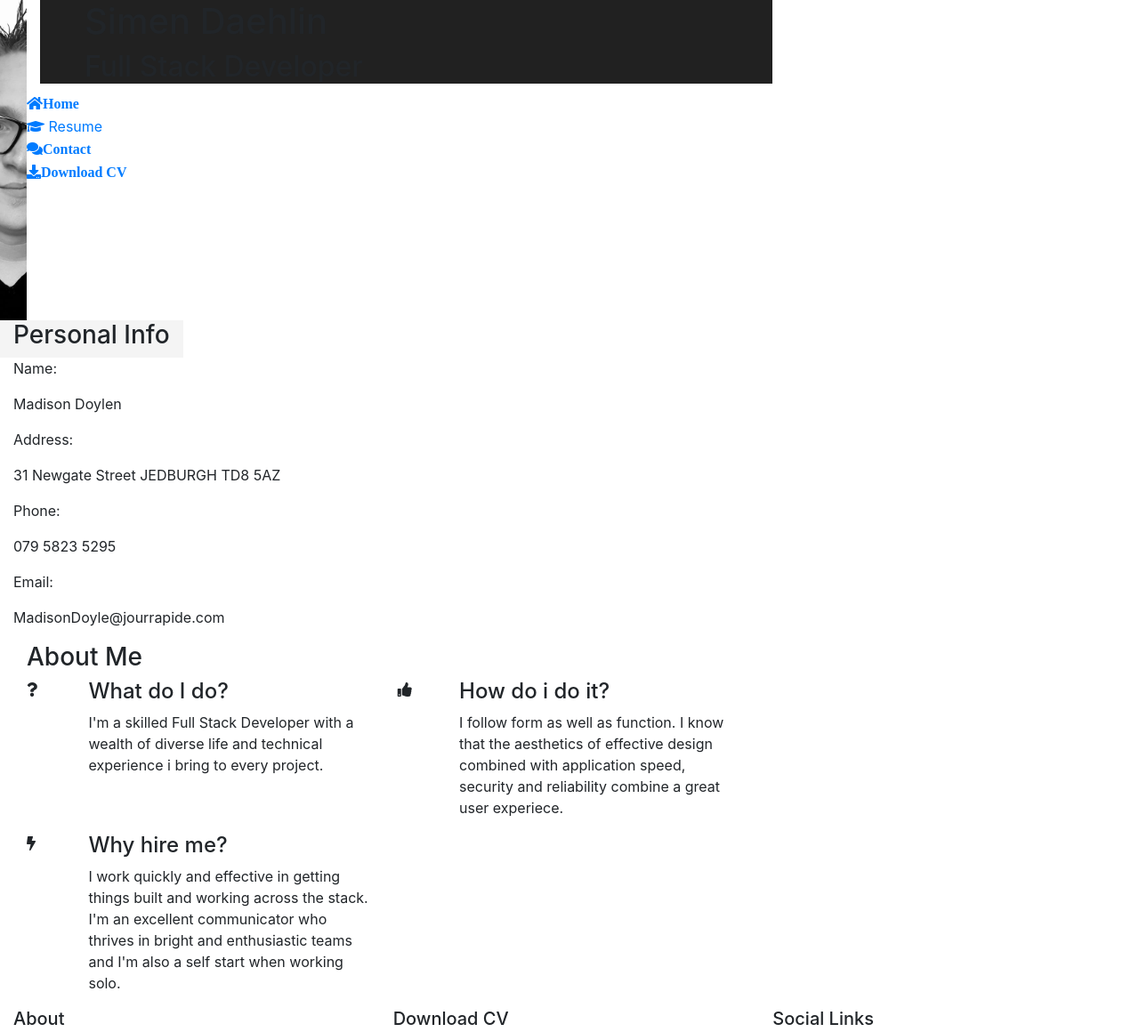
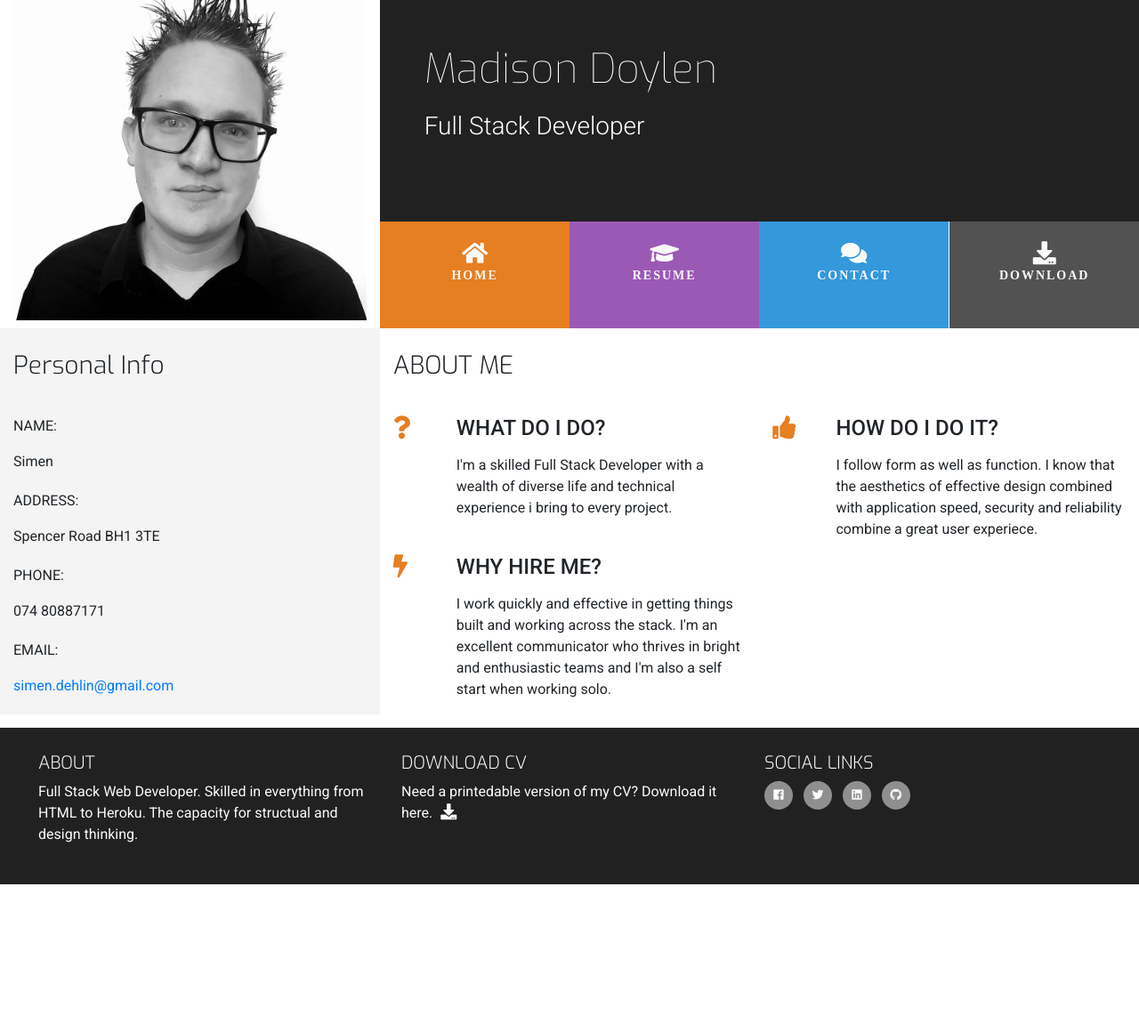
Before and after one commit to Eventyret/resume-html-bs4, a plain HTML site: page index.html in a window 1280 px wide. Shown: the top 1160 px of the page at 89% size. After the commit the page ends 994 px from the top, so only its background shows below. Drawn offline with nearby package versions, Linux system fonts and the light colour scheme.

Commit message:
Updated to fit for bootstrap 4

```diff
--- a/index.html
+++ b/index.html
@@ -12,51 +12,55 @@
 	<title>Resume HTML</title>
 </head>
 
-<body>
-
 <header class="container-fluid">
 	<div class="row">
-			<a href="index.html">
-				<div class="col-md-4 logo"></div>
+		<div class="col-md-4">
+			<a href="#">
+				<div class="logo">
+				</div>
 			</a>
+		</div>
 		<div class="col-md-8">
-				<div class="bg-color-name-title">
+			<div class="row bg-color-name-title">
 				<div class="heading">
-						<h1>Simen Daehlin</h1>
-						<h2>Full Stack Developer</h2>
+					<h1 class="name">Madison Doylen</h1>
+					<h2 class="title">Full Stack Developer</h2>
 				</div>
 			</div>
 			<div class="row">
-					<ul class="list-inline" id="nav">
-						<li class="col-6col-sm3 ui menu-color-home menu item">
-							<a href="#" class="hvr-sweep-to-bottom">
-								<i class="fas fa-home"><span>Home</span></i>
+				<div id="nav" class="d-flex justify-content-around">
+						<div class="col-sm-6 col-3 ui-menu-color-home hvr-sweep-to-bottom flex-fill">
+								<a href="#">
+								<i class="fas fa-home text-center"><span>Home</span></i>
 							</a>
-						</li>
-						<li class="col-6col-sm3 ui menu-color-home menu item">
-							<a href="#" class="hvr-sweep-to-bottom">
-								<i class="fas fa-graduation-cap "></i> <span>Resume</span> </i>
+						</div>
+						<div class="col-sm-6 col-3 ui-menu-color-resume hvr-sweep-to-bottom flex-fill">
+								<a href="#">
+								<i class="fas fa-graduation-cap text-center"><span>Resume</span></i>
 							</a>
-						</li>
-						<li class="col-6col-sm3 ui menu-color-home menu item ">
-							<a href="#" class="hvr-sweep-to-bottom "><i class="fas fa-comments "><span>Contact</span></i></a></li>
-						<li class="col-6col-sm3 ui menu-color-home menu item ">
-							<a href="#" class="hvr-sweep-to-bottom ">
-								<i class="fas fa-download "><span>Download CV</span></i>
+						</div>
+						<div class="col-sm-6 col-3 ui-menu-color-contact hvr-sweep-to-bottom flex-fill">
+								<a href="#">
+								<i class="fas fa-comments text-center"><span>contact</span></i>
 							</a>
-						</li>
-					</ul>
+						</div>
+					<div class="col-sm-6 col-3 ui-menu-color-download hvr-sweep-to-bottom flex-fill">
+						<a href="#">
+						<i class="fas fa-download text-center"><span>Download</span></i>
+					</a>
+				</div>
+				</div>
+			</div>
 		</div>
 	</div>
 	</div>
 </header>
-
 <section class="container-fluid">
 	<div class="row">
-			<div class="col-sm-12col-md-4 bg-color-personal-info section-column">
-				<div class="col-sm-12">
+		<div class="col-sm-12 col-md-4 bg-color-personal-info section-column">
+			<div class="row">
+				<div class="col-md-12">
 					<h3 class="section-heading">Personal Info</h3>
-				</div>
 				</div>
 			</div>
 			<div class="personal-info-item">
@@ -64,7 +68,7 @@
 					<p class="uppercase">Name:</p>
 				</div>
 				<div class="value">
-				<p>Madison Doylen</p>
+					<p>Simen</p>
 				</div>
 			</div>
 			<div class="personal-info-item">
@@ -72,7 +76,7 @@
 					<p class="uppercase">Address:</p>
 				</div>
 				<div class="value">
-				<p>31 Newgate Street JEDBURGH TD8 5AZ</p>
+					<p>Spencer Road BH1 3TE</p>
 				</div>
 			</div>
 			<div class="personal-info-item">
@@ -80,7 +84,7 @@
 					<p class="uppercase">Phone:</p>
 				</div>
 				<div class="value">
-				<p>079 5823 5295</p>
+					<p>074 80887171</p>
 				</div>
 			</div>
 			<div class="personal-info-item">
@@ -88,7 +92,8 @@
 					<p class="uppercase">Email:</p>
 				</div>
 				<div class="value">
-				<p>MadisonDoyle@jourrapide.com</p>
+					<a href="mailto:simen.dehlin@gmail.com">simen.dehlin@gmail.com</a>
+				</div>
 			</div>
 		</div>
 		<div class="col-sm-12 col-md-8 bg-color-three-reasons section-column">
@@ -98,12 +103,12 @@
 				</div>
 			</div>
 			<div class="row">
-				<div class="col-sm-offset-1 col-sm-offset-0 col-sm-4 col-md-6">
+				<div class="col-10 col-offset-1 col-sm-offset-0 col-sm-4 col-md-6">
 					<div class="row">
-						<div class="col-sm-2 col-md-2">
+						<div class="col-2 col-sm-2 col-md-2">
 							<i class="three-reasons-icon fa fa-question" aria-hidden="true"></i>
 						</div>
-						<div class="col-sm-10">
+						<div class="col-10 col-sm10">
 							<h4 class="three-reasons-heading uppercase">What do I do?</h4>
 							<p>
 								I'm a skilled Full Stack Developer with a wealth of diverse life and technical experience i bring to every project.
@@ -111,12 +116,12 @@
 						</div>
 					</div>
 				</div>
-				<div class="col-sm-offset-1 col-sm-offset-0 col-sm-4 col-md-6">
+				<div class="col-10 col-offset-1 col-sm-offset-0 col-sm-4 col-md-6">
 					<div class="row">
-						<div class="col-sm-2 col-md-2">
+						<div class="col-2 col-sm-2 col-md-2">
 							<i class="three-reasons-icon fa fa-thumbs-up" aria-hidden="true"></i>
 						</div>
-						<div class="col-sm-10">
+						<div class="col-10 col-sm10">
 							<h4 class="three-reasons-heading uppercase">How do i do it?</h4>
 							<p>
 								I follow form as well as function. I know that the aesthetics of effective design combined with application speed, security
@@ -125,12 +130,12 @@
 						</div>
 					</div>
 				</div>
-				<div class="col-sm-offset-1 col-sm-offset-0 col-sm-4 col-md-6">
+				<div class="col-10 col-offset-1 col-sm-offset-0 col-sm-4 col-md-6">
 					<div class="row">
-						<div class="col-sm-2 col-md-2">
+						<div class="col-2 col-sm-2 col-md-2">
 							<i class="three-reasons-icon fa fa-bolt" aria-hidden="true"></i>
 						</div>
-						<div class="col-sm-10">
+						<div class="col-10 col-sm10">
 							<h4 class="three-reasons-heading uppercase">Why hire me?</h4>
 							<p>
 								I work quickly and effective in getting things built and working across the stack. I'm an excellent communicator who thrives
@@ -142,17 +147,17 @@
 			</div>
 		</div>
 	</div>
+
 </section>
-
 <footer class="container-fluid">
 	<div class="row" id="footer-details">
-				<div class="col-sm-4">
+		<div class="col-sm-4 mx-auto">
 			<h5 class="uppercase general-sub">About</h5>
 			<p class="inline-block">
 				Full Stack Web Developer. Skilled in everything from HTML to Heroku. The capacity for structual and design thinking.
 			</p>
 		</div>
-				<div class="col-sm-4">
+		<div class="col-sm-4 mx-auto">
 			<h5 class="uppercase general-sub">Download CV</h5>
 			<p class="inline-block">
 				Need a printedable version of my CV? Download it here.
@@ -161,25 +166,25 @@
 				</a>
 			</p>
 		</div>
-				<div class="col-sm-4">
+		<div class="col-sm-4 mx-auto">
 			<h5 class="uppercase general-sub">Social Links</h5>
 			<ul class="list-inline social-links">
-						<li>
+				<li class="list-inline-item">
 					<a target="_blank" href="#">
 						<i class="fab fa-facebook"></i>
 					</a>
 				</li>
-						<li>
+				<li class="list-inline-item">
 					<a target="_blank" href="#">
 						<i class="fab fa-twitter"></i>
 					</a>
 				</li>
-						<li>
+				<li class="list-inline-item">
 					<a target="_blank" href="#">
 						<i class="fab fa-linkedin"></i>
 					</a>
 				</li>
-						<li>
+				<li class="list-inline-item">
 					<a target="_blank" href="#">
 						<i class="fab fa-github"></i>
 					</a>
@@ -190,7 +195,6 @@
 	</div>
 
 </footer>
-
 <script src="https://cdnjs.cloudflare.com/ajax/libs/jquery/3.3.1/jquery.slim.min.js "></script>
 <script src="https://cdnjs.cloudflare.com/ajax/libs/popper.js/1.13.0/umd/popper.min.js "></script>
 <script src="https://cdnjs.cloudflare.com/ajax/libs/twitter-bootstrap/4.1.2/js/bootstrap.min.js "></script>
--- a/style.scss
+++ b/style.scss
@@ -1,6 +1,33 @@
 @import url("https://fonts.googleapis.com/css?family=Roboto:100,300,400,500,700,800|Exo:100,300,400,500,700,800");
 
-/* Colors */
+/* General Styles */
+body {
+	font-family: "Roboto", sans-serif;
+	margin: 0;
+	padding: 0;
+
+	& h1,
+	h2,
+	h3,
+	h4 {
+		margin: 0;
+	}
+	.uppercase {
+		text-transform: uppercase;
+	}
+
+	.general-sub {
+		font-family: "Exo", sans-serif;
+		font-weight: 300;
+		color: #fafafa;
+	}
+
+	.inline-block {
+		display: inline-block;
+	}
+}
+
+/*--------------------------------- Colors --------------------------------- */
 
 .bg-color {
 	&-name-title {
@@ -33,21 +60,25 @@
 		background-color: #525252;
 	}
 }
-
-/* Heading Styles */
-
+/*--------------------------------- Heading --------------------------------- */
 header {
 	margin: 0;
+
 	.heading {
 		margin-left: 50px;
 	}
+
 	.logo {
-		background: url("../img/profile.jpg") center;
+		background: url("../img/profile.jpg");
+		background-position: center;
 		background-repeat: no-repeat;
 		background-size: cover;
+		min-height: 360px;
 		transition: all 0.5 ease-out;
-		min-height: 360px;
+		-moz-transition: all 0.5 ease-out;
+		-webkit-transition: all 0.5 ease-out;
 	}
+
 	.name {
 		font-family: "Exo", sans-serif;
 		font-weight: 100;
@@ -63,34 +94,18 @@ header {
 		margin-bottom: 90px;
 		color: #fff;
 	}
+
 	#nav {
 		margin: 0;
-	}
-
-	#nav li {
-		padding: 0;
-	}
-	.menu-item {
+		width: 100%;
 		height: 120px;
-		text-align: center;
-		padding: 0;
-	}
-
-	.menu-item a {
-		width: 100%;
-		text-decoration: none;
-		color: #fff;
-		height: 120px;
-	}
-
-	.menu-item a i {
+		& i {
 			padding-top: 22px;
 			display: block;
 			color: #fafafa;
 			font-size: 26px;
 		}
-
-	.menu-item span {
+		span {
 			display: block;
 			width: 100%;
 			padding-top: 5px;
@@ -100,4 +115,121 @@ header {
 			font-weight: 300px;
 			letter-spacing: 2px;
 		}
+		/* Hover.css effect */
+		.hvr-sweep-to-bottom:before {
+			background: rgba(33, 33, 33, 0.2);
+			height: 120px;
 		}
+		a {
+			text-decoration: none;
+			&:hover {
+				text-decoration: none;
+			}
+		}
+	}
+}
+
+/* ------------------- Special Padding / Margin / Text -------------------- */
+
+.history-heading,
+.section-heading {
+	font-family: "Exo", sans-serif;
+	font-weight: 300;
+	margin-top: 25px;
+	margin-bottom: 40px;
+}
+/* ------------------- Footer -------------------- */
+
+footer {
+	background-color: #212121;
+	color: #fafafa;
+	min-height: 120px;
+	margin: 0px;
+	.cv-pdf {
+		i {
+			color: #fafafa;
+			text-align: center;
+			font-size: 18px;
+			padding-left: 5px;
+			&:hover {
+				color: #e84610;
+				transition: all 0.35s ease-in-out;
+			}
+		}
+	}
+
+	#footer-details {
+		margin-top: 15px;
+		padding: 28px;
+	}
+
+	.social-links {
+		padding-bottom: 15px;
+		li a i {
+			width: 32px;
+			height: 32px;
+			padding: 12px 0;
+			border-radius: 50%;
+			font-size: 13px;
+			line-height: 7px;
+			text-align: center;
+			color: #fafafa;
+			background: #8f8f8f;
+			transition: all 0.35s ease-in-out;
+			&:hover {
+				background: #e84610;
+			}
+		}
+	}
+}
+
+/* ------------------- Three reasons why -------------------- */
+
+.three-reasons-icon {
+	font-size: 26px;
+	color: #e67e22;
+}
+.three-reasons-heading {
+	margin-bottom: 15px;
+}
+
+/* ------------------- Personal Info-------------------- */
+
+.personal-info-item {
+	margin-bottom: 20px;
+	display: block;
+	clear: both;
+	&.key,
+	&.value {
+		padding-right: 8px;
+		p {
+			margin: 0;
+		}
+	}
+	&.key {
+		display: inline-block;
+		width: 30%;
+		margin-right: 21px;
+		padding-top: 2px;
+		vertical-align: top;
+		p {
+			font-weight: 700;
+		}
+	}
+	&value {
+		display: inline-block;
+		position: relative;
+		width: 60%;
+	}
+}
+
+/* ------------------- Media Queries-------------------- */
+
+@media (min-width: 992px) {
+	.center-form {
+		padding-top: 30px;
+		min-width: 240px;
+		margin: 0 auto;
+		max-width: 50%;
+	}
+}
```
Also changed, not shown: assets/css/style.css, assets/css/style.min.css, style.min.css (deleted). Lines whose indentation alone changed are shown as unchanged.
